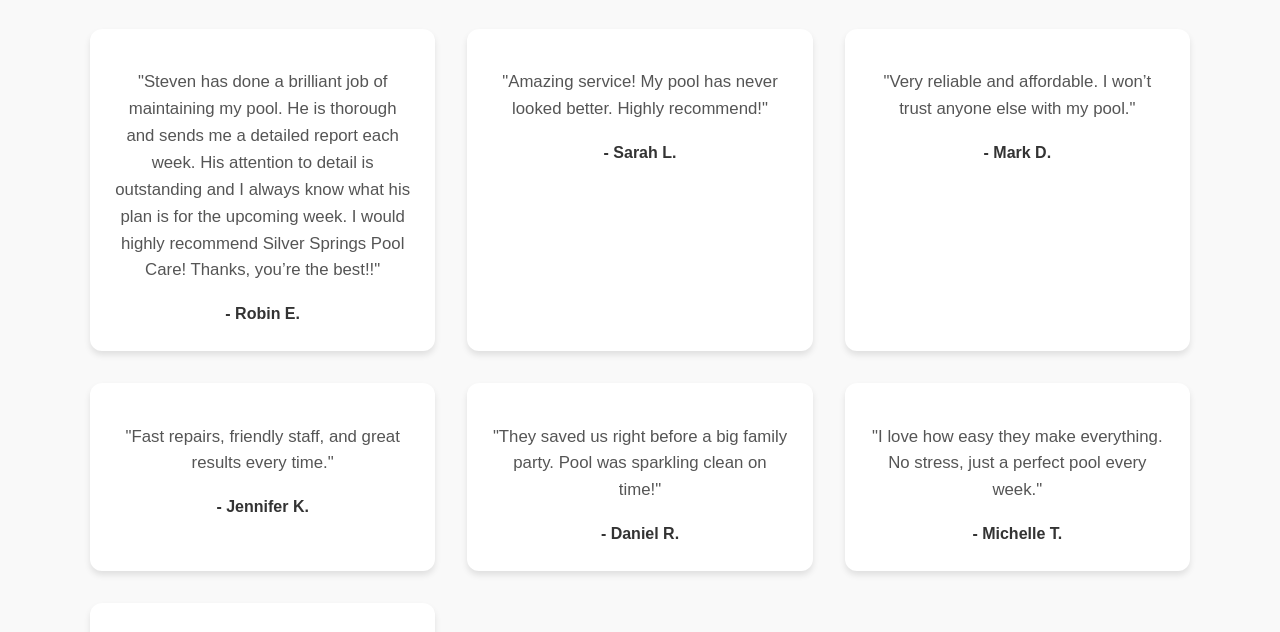
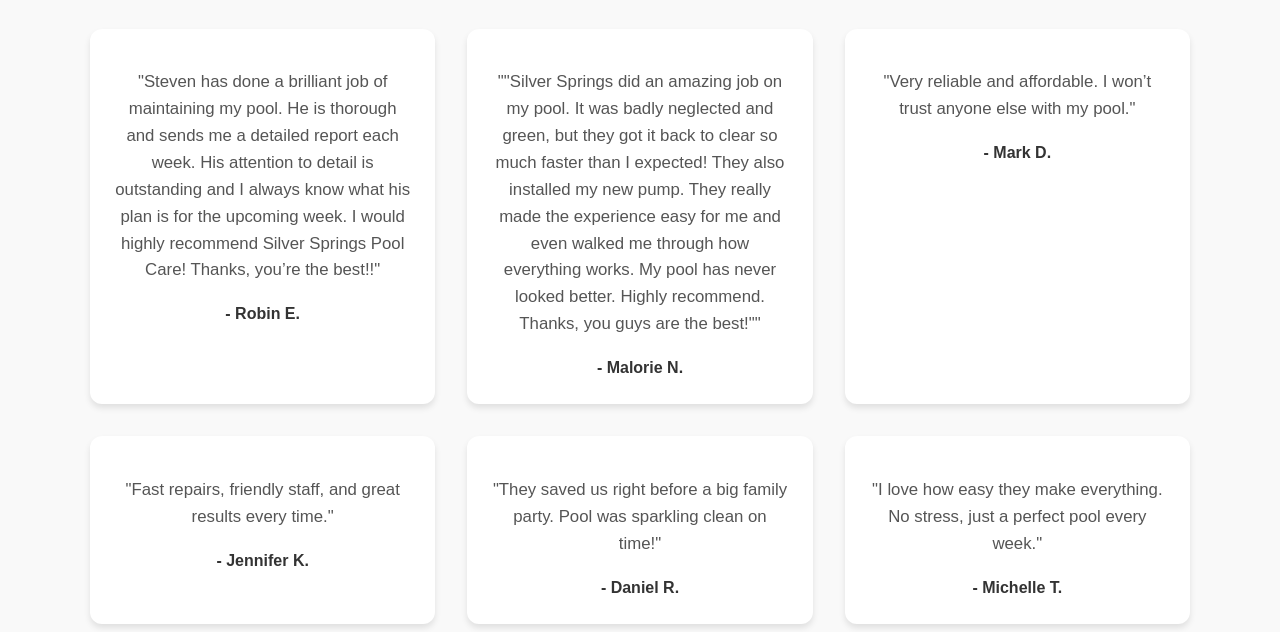
Before and after one commit to silversprings25/silversprings, a plain HTML site: page testimonials.html in a window 1280 px wide. Shown: the part 468-1100 px from the top of the page. Drawn offline with Linux system fonts and the light colour scheme.

Commit message:
Update testimonials.html
add malorie review

```diff
--- a/testimonials.html
+++ b/testimonials.html
@@ -42,8 +42,8 @@
         <strong>- Robin E.</strong>
         </div>
         <div class="service-card">
-          <p>"Amazing service! My pool has never looked better. Highly recommend!"</p>
-          <strong>- Sarah L.</strong>
+          <p>""Silver Springs did an amazing job on my pool. It was badly neglected and green, but they got it back to clear so much faster than I expected! They also installed my new pump. They really made the experience easy for me and even walked me through how everything works. My pool has never looked better. Highly recommend. Thanks, you guys are the best!""</p>
+          <strong>- Malorie N.</strong>
         </div>
         <div class="service-card">
           <p>"Very reliable and affordable. I won’t trust anyone else with my pool."</p>
```
